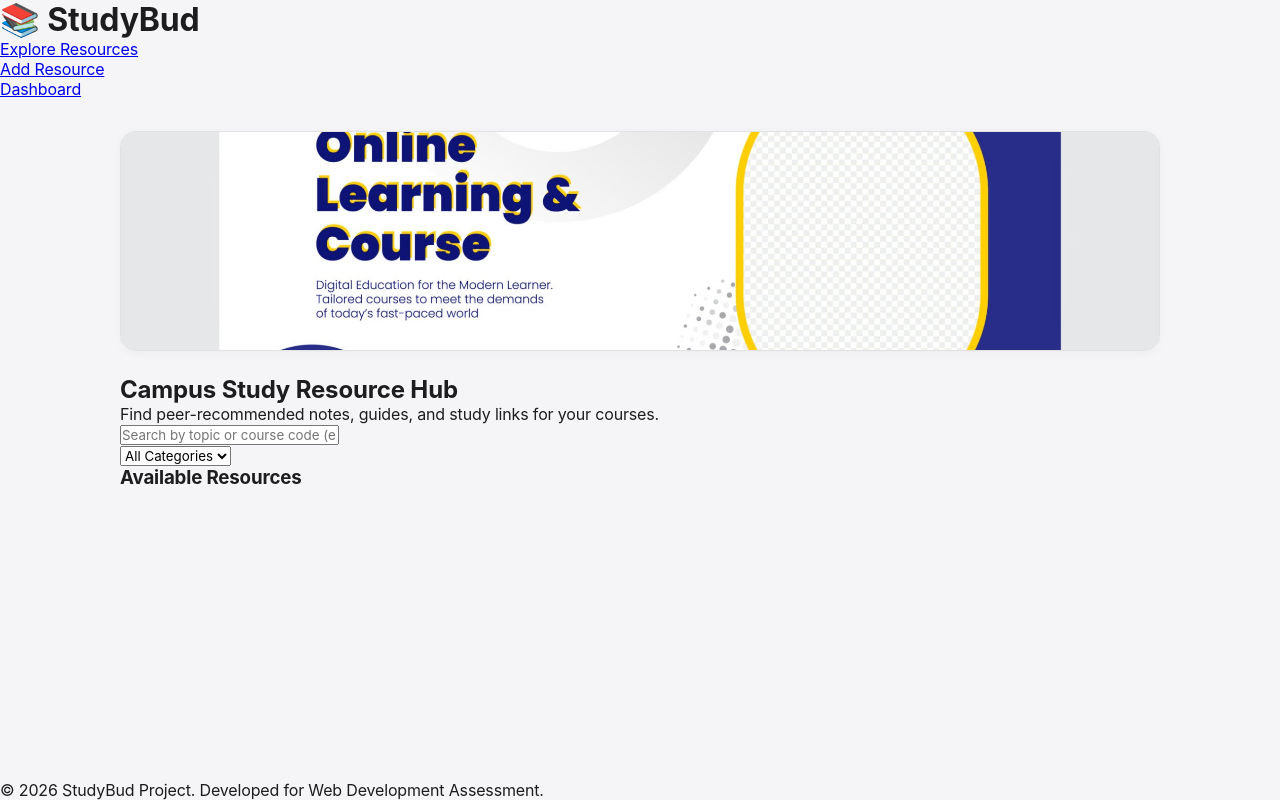
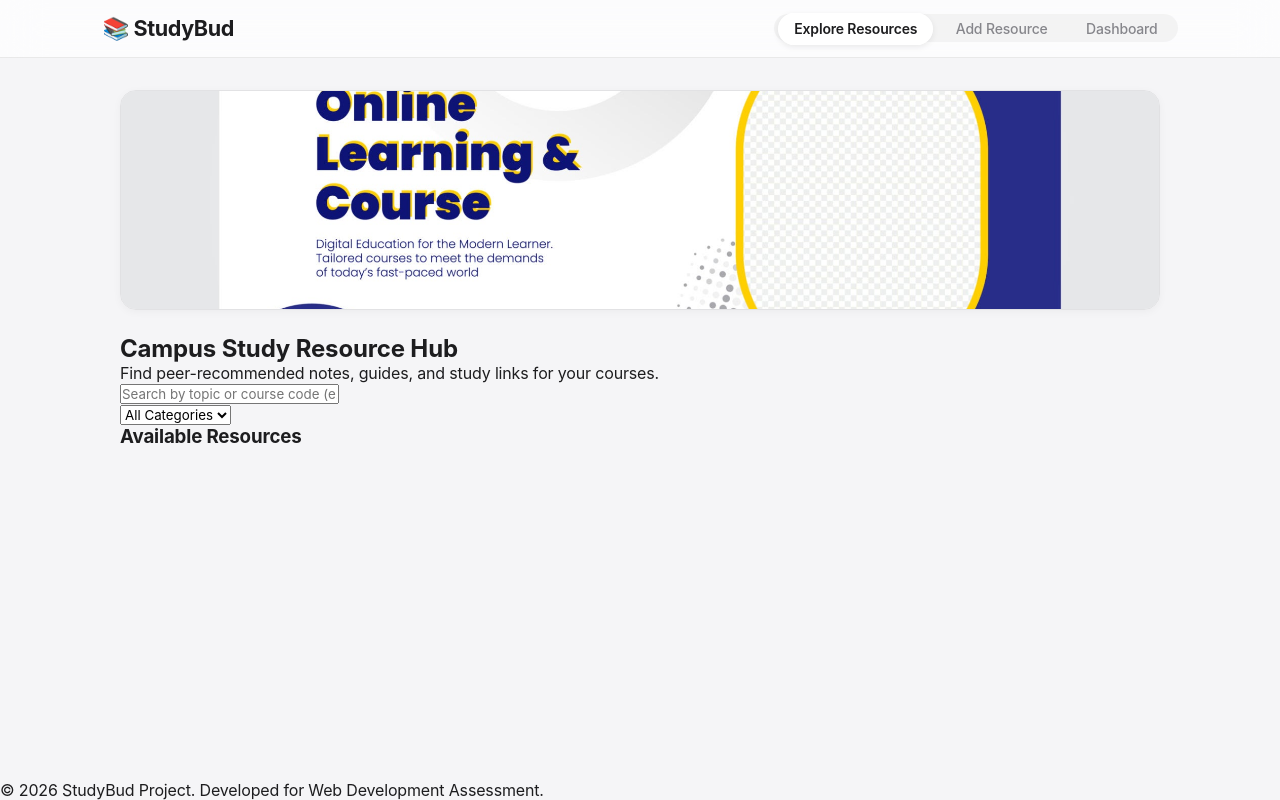
Before and after one commit to obaiibi/final-project, a plain HTML site: page index.html in a window 1280 px wide. Drawn offline with Linux system fonts and the light colour scheme.

Commit message:
Glassmorphic Navigation

```diff
--- a/styles.css
+++ b/styles.css
@@ -82,3 +82,54 @@ main {
   border-radius: 10px;
   margin-bottom: 0.8rem;
 }
+
+/* --- Glassmorphic Navigation --- */
+header {
+  position: sticky;
+  top: 0;
+  z-index: 100;
+  background: var(--glass-bg);
+  backdrop-filter: var(--glass-blur);
+  -webkit-backdrop-filter: var(--glass-blur);
+  border-bottom: 1px solid var(--apple-border);
+  padding: 0.9rem 8%;
+  display: flex;
+  justify-content: space-between;
+  align-items: center;
+}
+
+.logo h1 {
+  font-size: 1.35rem;
+  font-weight: 700;
+  letter-spacing: -0.02em;
+}
+
+nav ul {
+  display: flex;
+  list-style: none;
+  gap: 0.4rem;
+  background: rgba(0, 0, 0, 0.04);
+  padding: 4px;
+  border-radius: 980px;
+}
+
+nav a {
+  text-decoration: none;
+  color: var(--apple-text-muted);
+  font-size: 0.875rem;
+  font-weight: 500;
+  padding: 0.45rem 1rem;
+  border-radius: 980px;
+  transition: all 0.25s var(--ease-ios);
+}
+
+nav a:hover {
+  color: var(--apple-text-dark);
+}
+
+nav a.active {
+  background: var(--apple-card-solid);
+  color: var(--apple-text-dark);
+  font-weight: 600;
+  box-shadow: 0 2px 6px rgba(0,0,0,0.08);
+}
```
